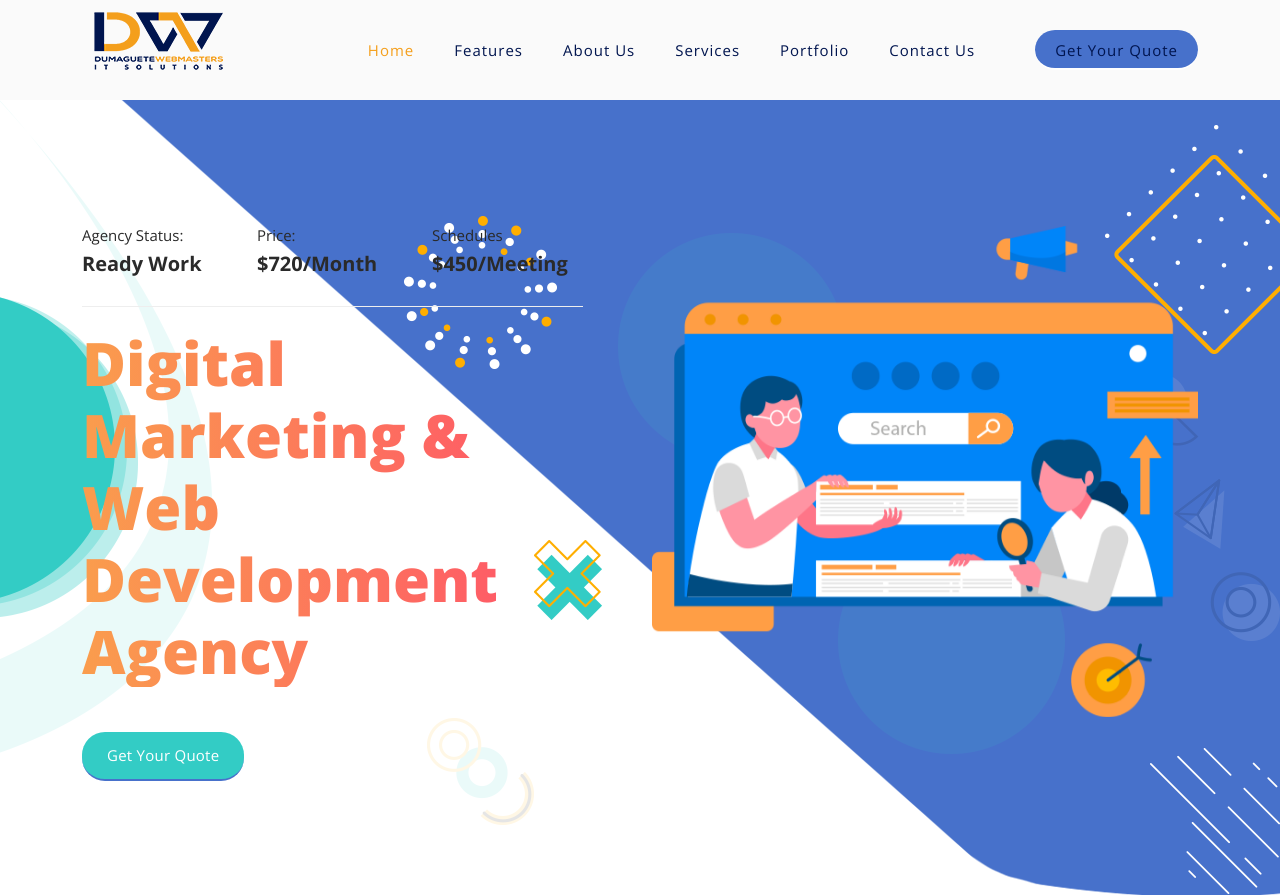
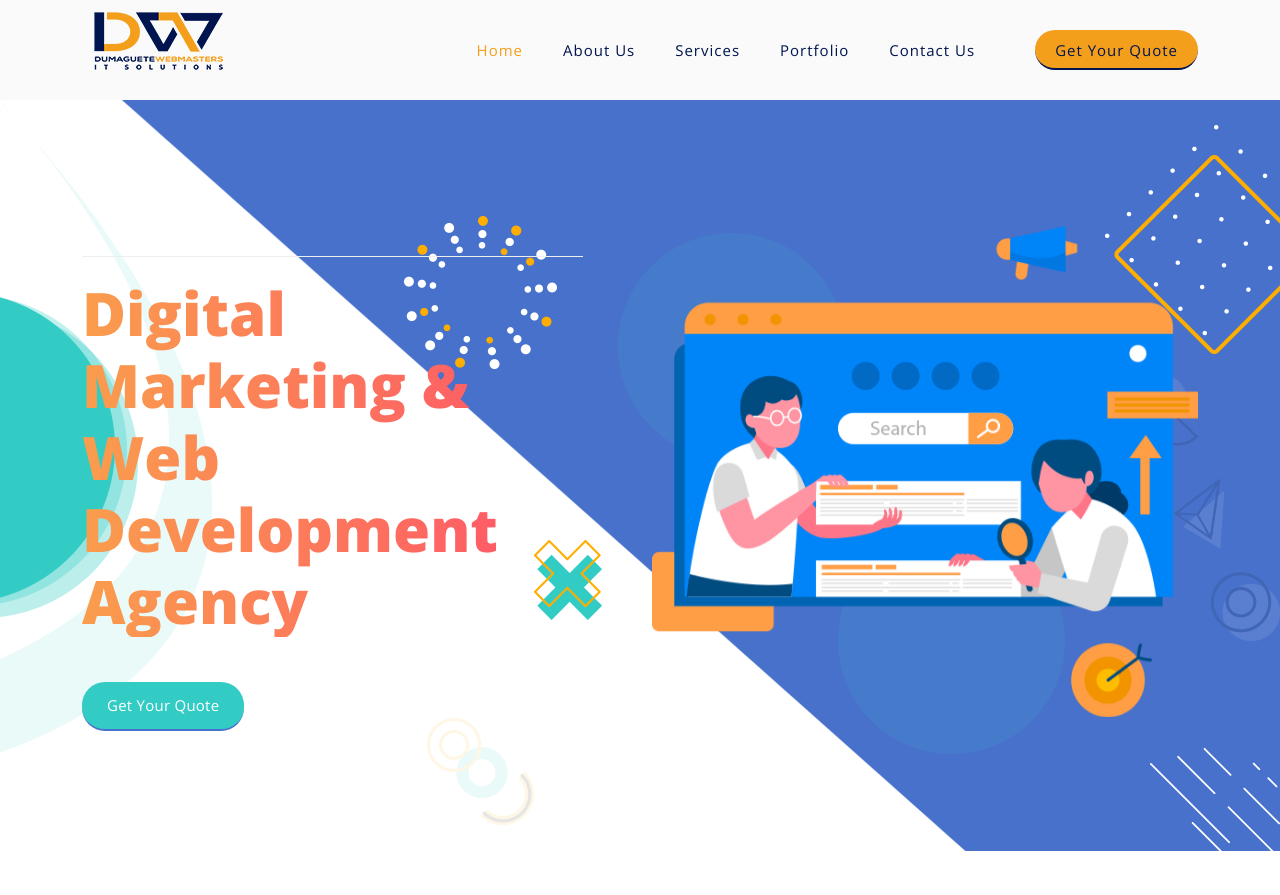
Before and after one commit to monStack38/dwits, a plain HTML site: page index.html in a window 1280 px wide. Shown: the top 895 px of the page. Drawn offline with nearby package versions, Linux system fonts and the light colour scheme.

Commit message:
header update

```diff
--- a/assets/css/style.css
+++ b/assets/css/style.css
@@ -276,7 +276,7 @@ body {
 
 .main-blue-button a {
   display: inline-block;
-  background-color: #4771cb;
+  background-color: #f49f1c;
   font-size: 15px;
   font-weight: 400;
   color: #fff;
@@ -284,12 +284,12 @@ body {
   padding: 12px 25px;
   border-radius: 23px;
   letter-spacing: 0.25px;
-  border-bottom: 2px solid #fff !important;
+  border-bottom: 2px solid #00154f !important;
   transition: all 0.3s;
 }
 
 .main-blue-button a:hover {
-  background-color: #fff !important;
+  background-color: #00154f !important;
   color: #4771cb !important;
   border-bottom: 2px solid #4771cb !important;
 }
--- a/index.html
+++ b/index.html
@@ -6,7 +6,7 @@
       name="viewport"
       content="width=device-width, initial-scale=1, shrink-to-fit=no"
     />
-    <meta name="description" content="" />
+    <meta name="description" content="Dumuguete Webmasters IT Solutions" />
     <meta name="author" content="" />
     <link rel="preconnect" href="https://fonts.gstatic.com" />
     <link
@@ -26,9 +26,6 @@
     <link rel="stylesheet" href="assets/css/owl.css" />
     <!--
 
-TemplateMo 563 SEO Dream
-
-https://templatemo.com/tm-563-seo-dream
 
 -->
   </head>
@@ -66,9 +63,6 @@ https://templatemo.com/tm-563-seo-dream
               <ul class="nav">
                 <li class="scroll-to-section">
                   <a href="#top" class="active">Home</a>
-                </li>
-                <li class="scroll-to-section">
-                  <a href="#features">Features</a>
                 </li>
                 <li class="scroll-to-section"><a href="#about">About Us</a></li>
                 <li class="scroll-to-section">
@@ -114,24 +108,6 @@ https://templatemo.com/tm-563-seo-dream
                   data-wow-delay="1s"
                 >
                   <div class="row">
-                    <div class="col-lg-4 col-sm-4">
-                      <div class="info-stat">
-                        <h6>Agency Status:</h6>
-                        <h4>Ready Work</h4>
-                      </div>
-                    </div>
-                    <div class="col-lg-4 col-sm-4">
-                      <div class="info-stat">
-                        <h6>Price:</h6>
-                        <h4>$720/Month</h4>
-                      </div>
-                    </div>
-                    <div class="col-lg-4 col-sm-4">
-                      <div class="info-stat">
-                        <h6>Schedules</h6>
-                        <h4>$450/Meeting</h4>
-                      </div>
-                    </div>
                     <div class="col-lg-12">
                       <h2>Digital Marketing &amp; Web Development Agency</h2>
                     </div>
```
